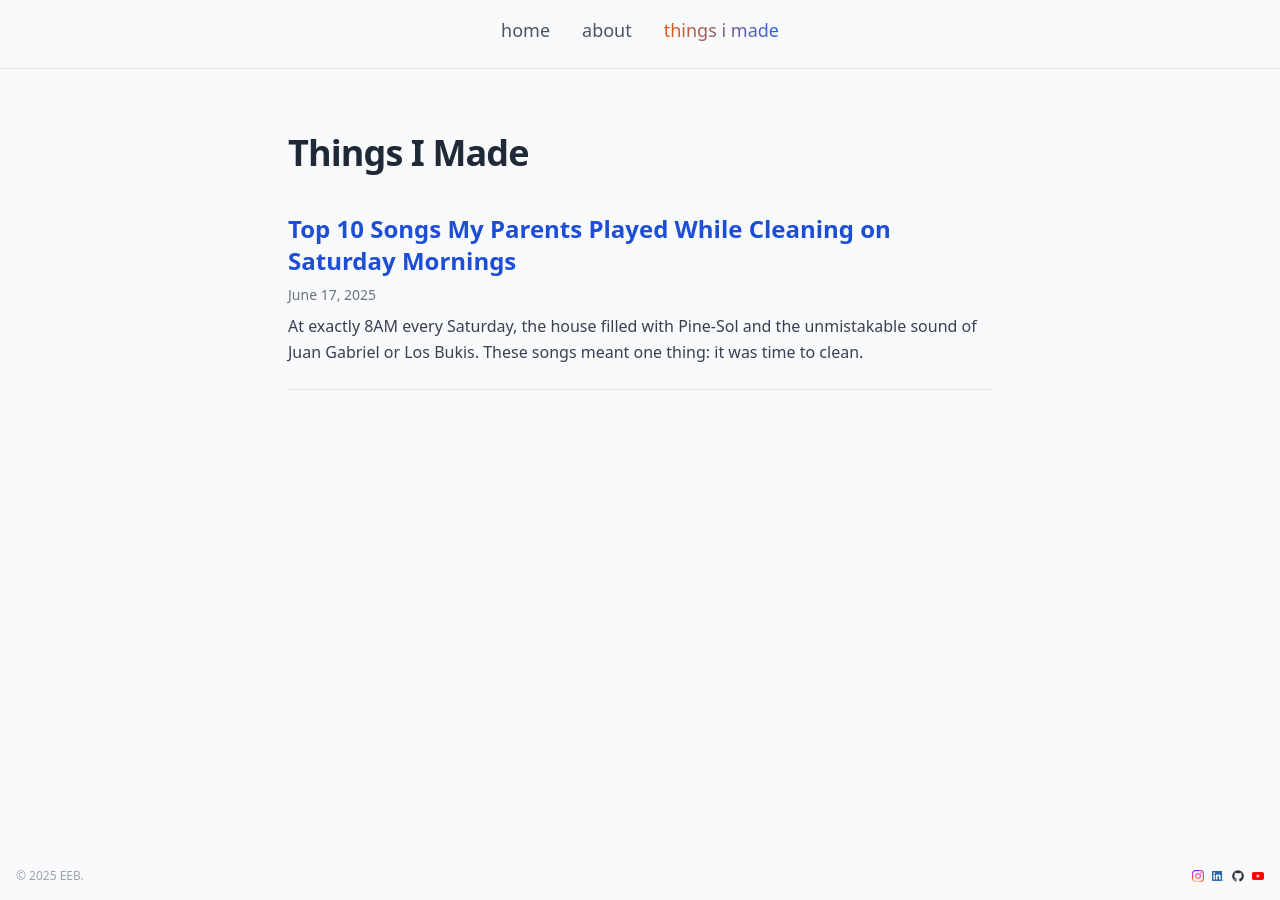
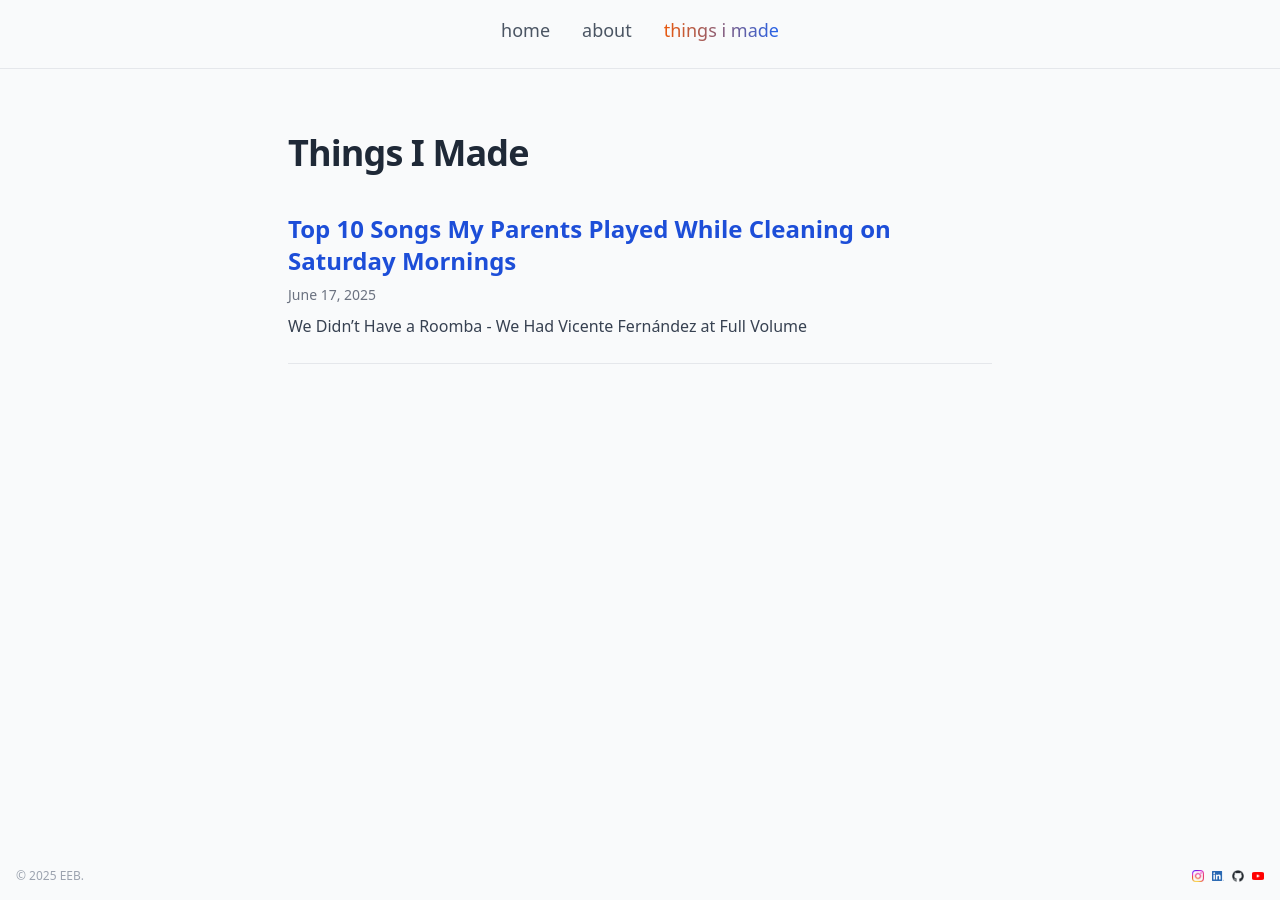
Before and after one commit to enriquebarragan/enriquebarragan.github.io, a Jekyll site: the page built from _things-i-made/index.html, in a window 1280 px wide. Built offline with Jekyll 4.4.1, drawn with Linux system fonts in a browser that asks for light colours; nearby versions of some CDN libraries.

Commit message:
Update saturday-cleaning-songs.html

```diff
--- a/_things-i-made/saturday-cleaning-songs.html
+++ b/_things-i-made/saturday-cleaning-songs.html
@@ -3,7 +3,7 @@ title: "Top 10 Songs My Parents Played While Cleaning on Saturday Mornings"
 date: 2025-06-17
 layout: default
 tags: [music, nostalgia]
-excerpt: "At exactly 8AM every Saturday, the house filled with Pine-Sol and the unmistakable sound of Juan Gabriel or Los Bukis. These songs meant one thing: it was time to clean."
+excerpt: "We Didn’t Have a Roomba - We Had Vicente Fernández at Full Volume"
 ---
 
 <div class="max-w-2xl mx-auto px-4 py-10 space-y-10">
```
